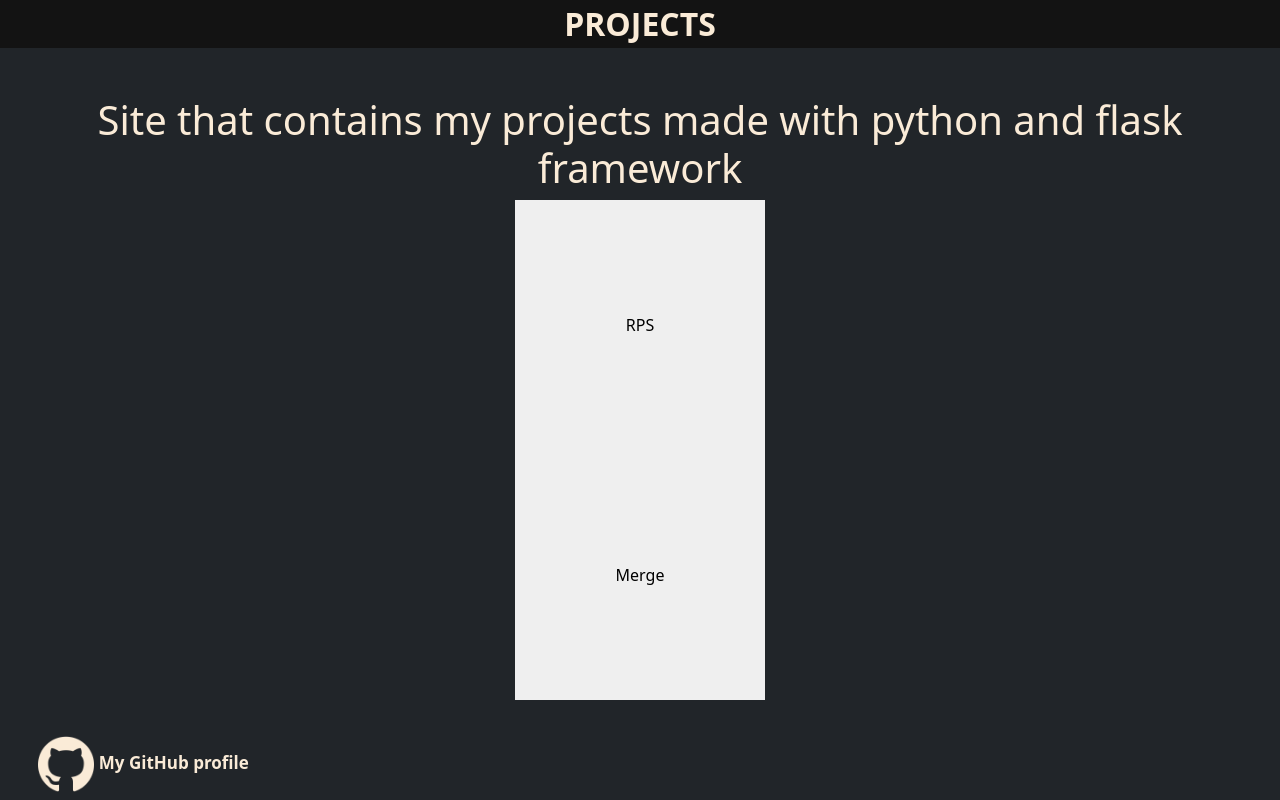
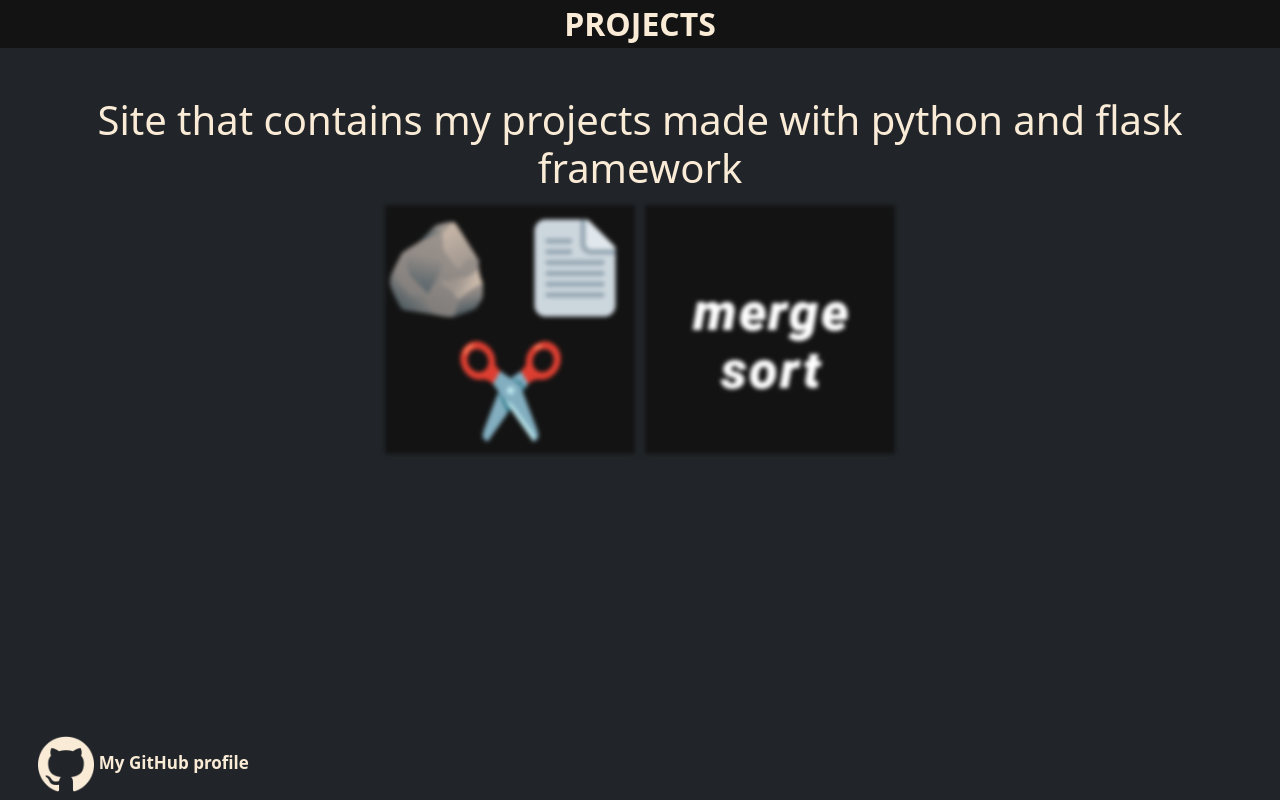
Before and after one commit to MaciejKarasek/Project-hub, a Flask app: page / in a window 1280 px wide. Run offline with Flask 2, Linux system fonts and the light colour scheme.

Commit message:
improved main page style

```diff
--- a/app.py
+++ b/app.py
@@ -9,6 +9,7 @@ app.config["TEMPLATES_AUTO_RELOAD"] = True
 
 @app.route('/', methods=["GET", "POST"])
 def index():
+    session.clear()
     return render_template("index.html")
 
 @app.route('/rps', methods=["GET", "POST"])
@@ -46,4 +47,5 @@ def rps():
 
 @app.route('/merge', methods=["GET", "POST"])
 def merge():
+    session.clear()
     return render_template("merge.html")
--- a/static/styles.css
+++ b/static/styles.css
@@ -136,3 +136,23 @@ a:hover{
     display: flex;
     font-size: x-large;
 }
+
+.btn-index{
+    filter: blur(2px);
+    box-shadow: 0 0 0 #000000;
+    transition: 0.5s ease;
+    margin: 5px;
+}
+
+.btn-index:hover{
+    filter: blur(0);
+    box-shadow: 0 0 15px #ff0055;
+    box-sizing:inherit;
+    transition: 0.5s ease;
+    margin: 5px;
+}
+
+.index-menu{
+    display: inline-flex;
+    align-content: center;
+}
--- a/templates/index.html
+++ b/templates/index.html
@@ -8,12 +8,12 @@
 {% endblock %}
 {% block main %}
     <h1 class="headers">Site that contains my projects made with python and flask framework</h1>
-    <div>
+    <div class="index-menu">
         <form action="/rps">
-        <button type="submit">RPS</button>
+        <button type="submit" class="btn-index" style="background: url(static/rps.png)"></button>
         </form>
         <form action="/merge">
-            <button type="submit">Merge</button>
-            </form>
+        <button type="submit" class="btn-index" style="background: url(static/merge.png)"></button>
+        </form>
     </div>
 {% endblock %}
```
Also changed, not shown: static/merge.png (added), static/rps.png (added), 3 other files.
